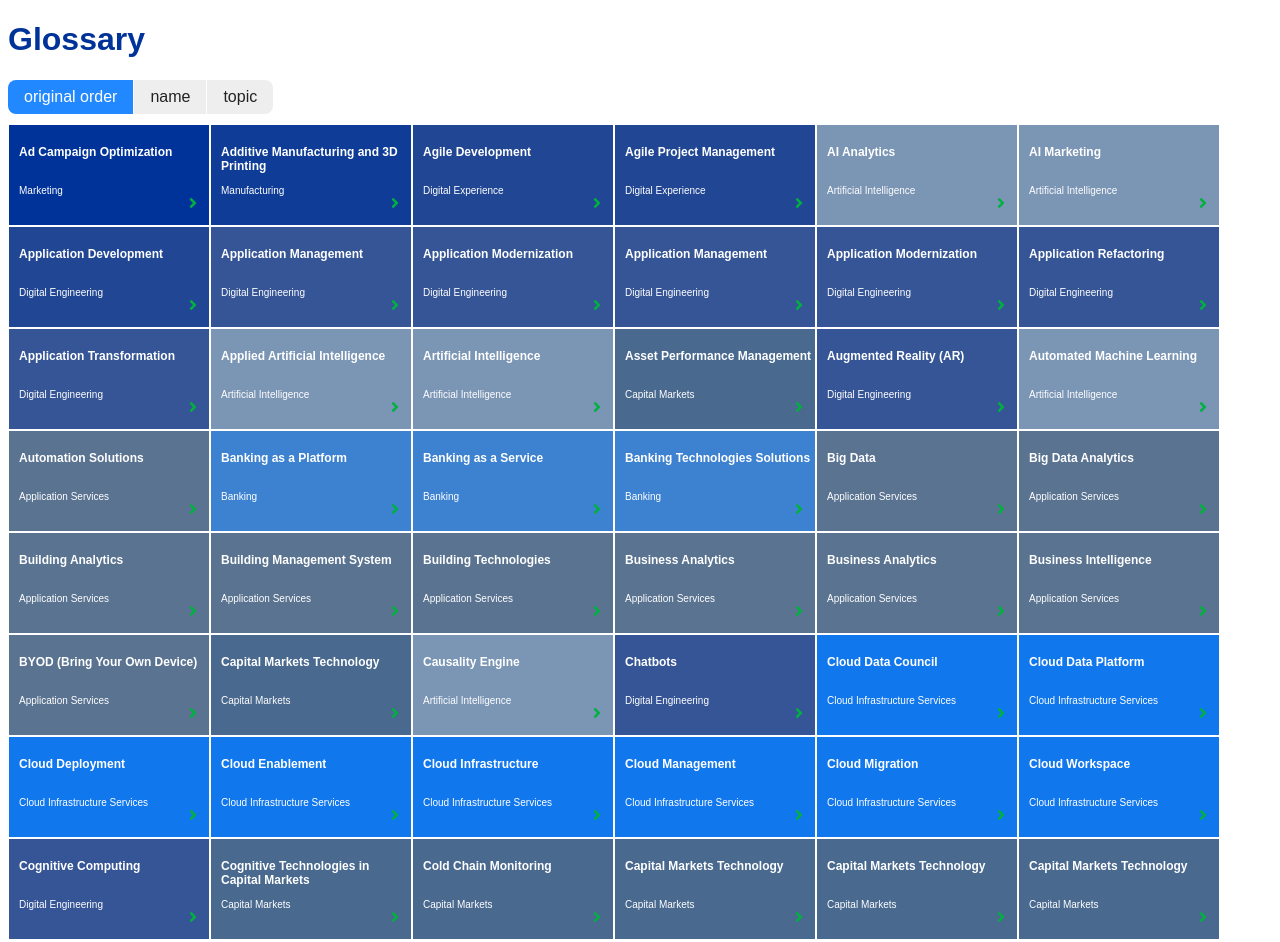
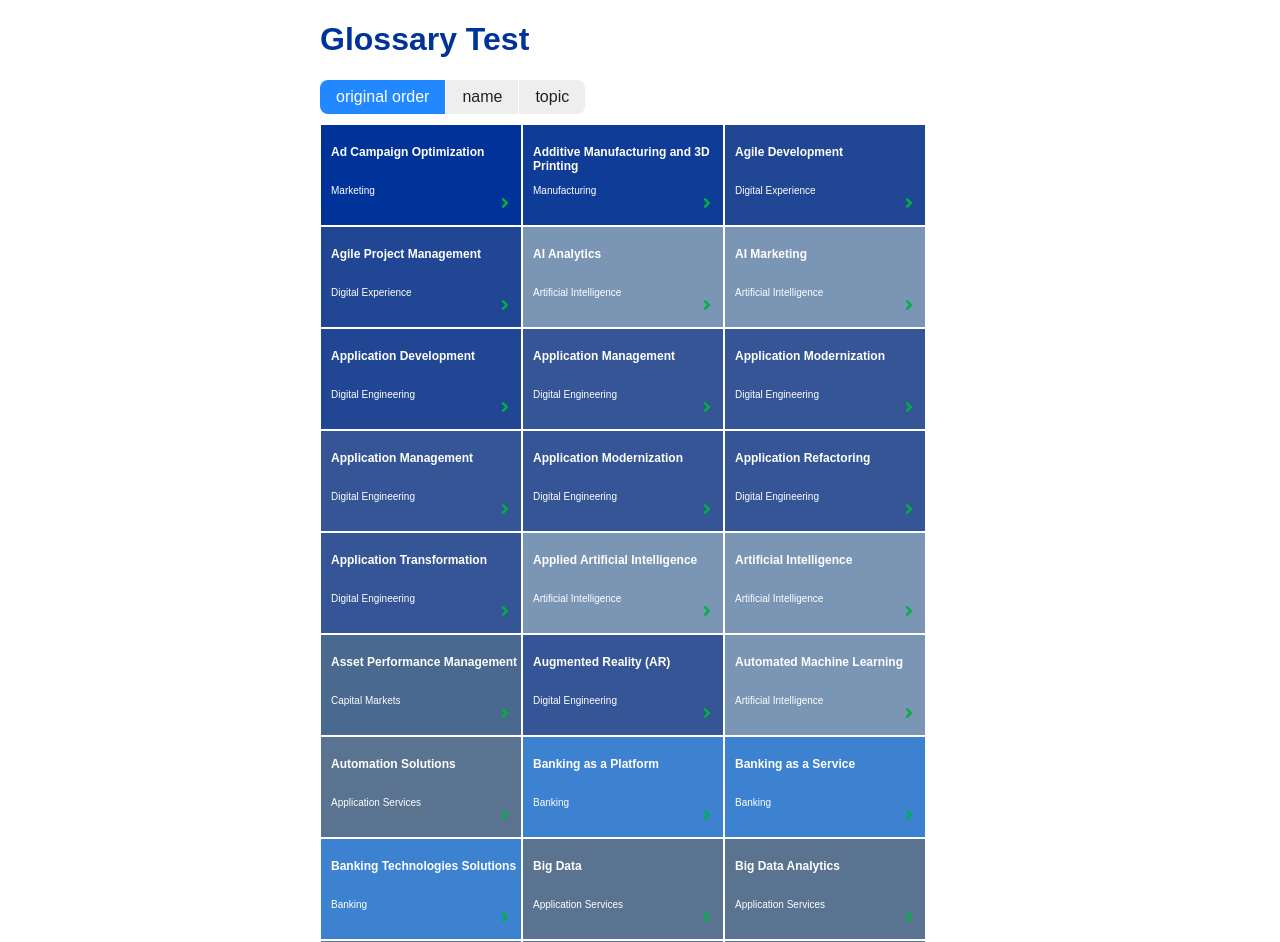
Before and after one commit to cfrancisco726/glossary-test, a plain HTML site: page index.html in a window 1280 px wide. Shown: the top 942 px of the page. Drawn offline with nearby package versions, Linux system fonts and the light colour scheme.

Commit message:
vw 60 and margin auto

```diff
--- a/index.html
+++ b/index.html
@@ -12,8 +12,8 @@
     />
   </head>
   <body>
-    <div>
-      <h1>Glossary</h1>
+    <div class="container">
+      <h1>Glossary Test</h1>
 
       <div class="button-group sort-by-button-group">
         <button class="button is-checked" data-sort-value="original-order">
--- a/scss/main.scss
+++ b/scss/main.scss
@@ -1,8 +1,13 @@
-
-* { box-sizing: border-box; }
+@import "../_COG-Framework-2020/scss/cognizant-framework-2020.scss";
+@import "../_COG-Framework-2020/scss/_cog_settings.scss";
 
 body {
-  font-family: sans-serif;
+  font-family: $cog-font-family--brand;
+}
+
+.container {
+  width: 60vw;
+  margin: auto;
 }
 
 h1 {
@@ -14,7 +19,6 @@ h1 {
   display: inline-block;
   padding: 0.5em 1.0em;
   margin-bottom: 10px;
-  background: #EEE;
   border: none;
   border-radius: 7px;
   color: #222;
```
Also changed, not shown: scss/main.css, 2 other files.
